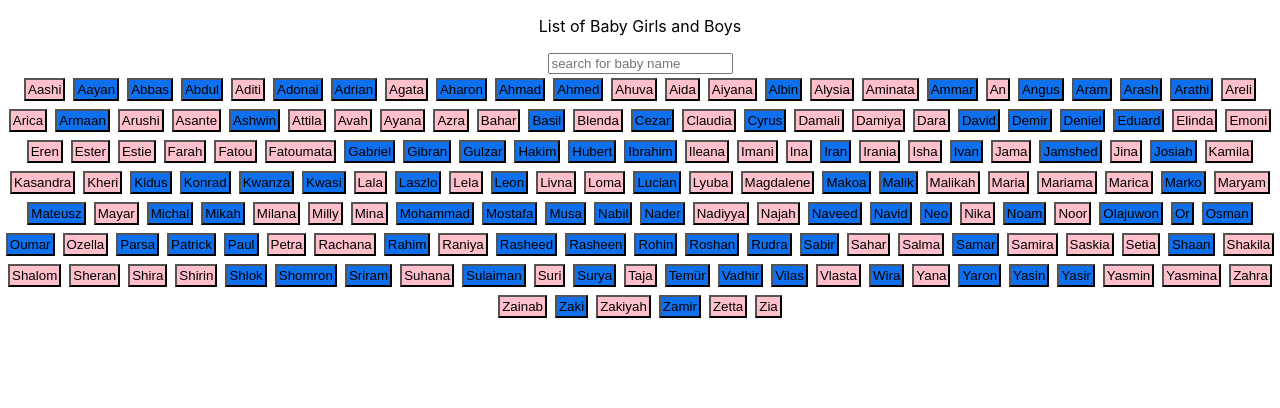
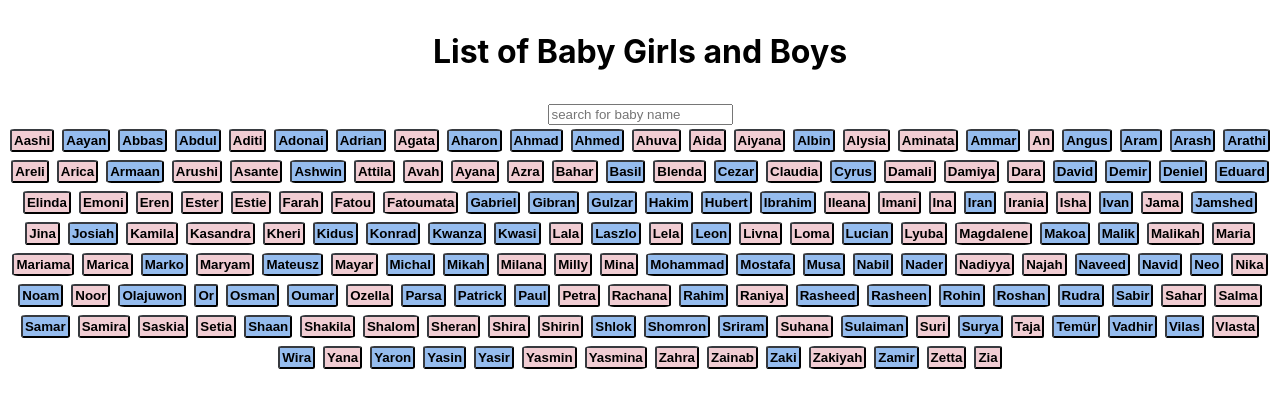
Before and after one commit to ISTANBULBEKLE/baby-names-react, a React (Create React App) app: page / in a window 1280 px wide. Shown: the top 408 px of the page. Built offline with nearby package versions, Linux system fonts and the light colour scheme; the HTML template or start-up script is replaced by a standard one.

Commit message:
searchbar is added

```diff
--- a/src/App.css
+++ b/src/App.css
@@ -38,13 +38,20 @@
 }
 
 .pink-class{
-  background-color: pink;
+  background-color: rgb(241, 205, 211);
 }
 .blue-class{
-  background-color: #0f70ee;
+  background-color: #95bcee;
 }
 button{
   align-items: center;
   margin:4px;
   padding:2px;
+  border-radius: 10%;
+  border-color: #373a3f;
+  font-weight: bolder;
 }
+.main-p{
+   font-weight: bolder;
+   font-size: 2rem;
+}
--- a/src/App.js
+++ b/src/App.js
@@ -1,15 +1,26 @@
-import React from "react";
+import React, { useState } from "react";
 import "./App.css";
 import Names from "./Names";
 import SearchBar from "./SearchBar";
+import BabyNames from "./BabyNames.json";
 
 function App() {
+  const [babyNames, setBabyNames] = useState(BabyNames);
+
+  function handleFilter(input) {
+    setBabyNames(
+      BabyNames.filter((babyName) =>
+        babyName.name.toLowerCase().includes(input)
+      )
+    );
+  }
+
   return (
     <div className="App">
       <div>
         <p className="main-p">List of Baby Girls and Boys</p>
-        <SearchBar />
-        <Names />
+        <SearchBar handleFilter={handleFilter} />
+        <Names babyNames={babyNames} />
       </div>
     </div>
   );
--- a/src/Names.jsx
+++ b/src/Names.jsx
@@ -1,11 +1,9 @@
 import React from "react";
-import BabyNames from "./BabyNames.json";
 
-const Names = () => {
-  const orderedArr = BabyNames.sort((a, b) =>
+const Names = ({ babyNames }) => {
+  const orderedArr = babyNames.sort((a, b) =>
     a.name < b.name ? -1 : a.name > b.name ? 1 : 0
   );
-
 
   return (
     <div className="name-container">
--- a/src/SearchBar.jsx
+++ b/src/SearchBar.jsx
@@ -1,16 +1,11 @@
 import React, { useState } from "react";
-import BabyNames from "./BabyNames.json";
 
-const SearchBar = () => {
+const SearchBar = ({ handleFilter }) => {
   const [inputValue, setInputValue] = useState("");
 
   function handleSearch(e) {
-    setInputValue(
-      BabyNames.filter(function (name) {
-        return name.name.toLowerCase().includes(e.target.value);
-      })
-    );
-    setInputValue("");
+    setInputValue();
+    handleFilter(e.target.value.toLowerCase());
   }
 
   return (
```
